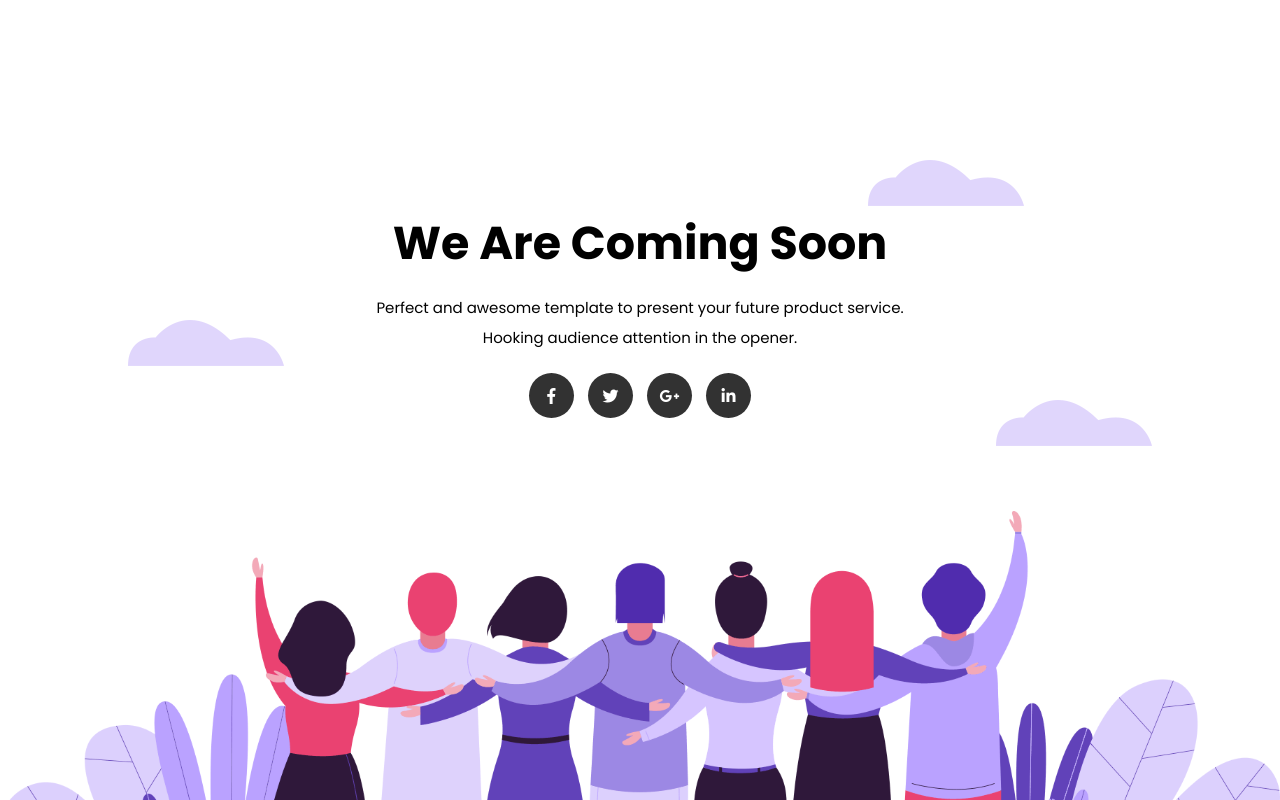
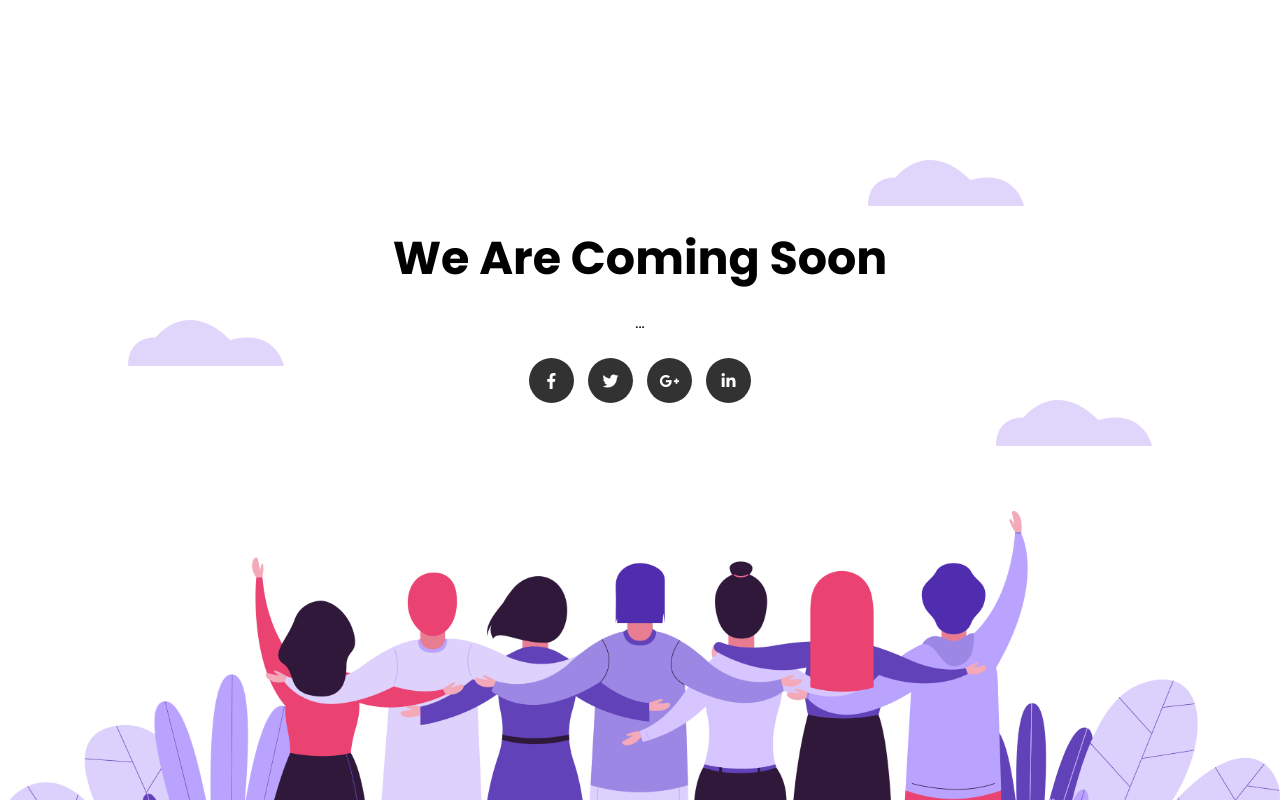
Before and after one commit to ashish168527/We-Are-Coming-Soon, a plain HTML site: page index.html in a window 1280 px wide. Drawn offline with Linux system fonts and the light colour scheme.

Commit message:
Update index.html

```diff
--- a/index.html
+++ b/index.html
@@ -44,7 +44,7 @@
 
                 </div>
                 <h1 class="fxt-main-title translate-bottom-50 transition-100 transition-delay-600">We Are Coming Soon</h1>
-                <p class="fxt-paragraph translate-bottom-50 transition-100 transition-delay-800">Perfect and awesome template to present your future product  service. Hooking audience attention in the opener.</p>
+                <p class="fxt-paragraph translate-bottom-50 transition-100 transition-delay-800">...</p>
 
                 <div class="fxt-social">
                     <ul>
```
